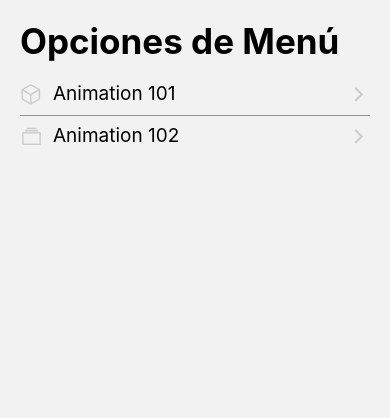
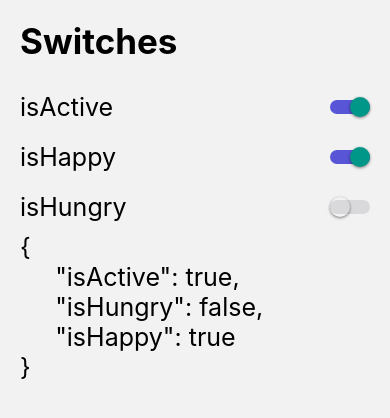
Before and after one commit to Neonikz/react-native-components, a React Native app: screen /SwitchScreen in a window 390 px wide. Shown: the top 418 px of the page. Built offline with nearby package versions, Linux system fonts and the light colour scheme.

Commit message:
switch component done

```diff
--- /dev/null
+++ b/src/components/CustomSwitch.tsx
@@ -0,0 +1,25 @@
+import React, { useState } from 'react'
+import { Switch, Platform } from 'react-native';
+
+interface CustomSwitchProps {
+    isOn: boolean;
+    onChange: (value: boolean) => void;
+}
+export const CustomSwitch = ({ isOn, onChange }: CustomSwitchProps) => {
+
+    const [isEnabled, setIsEnabled] = useState(isOn)
+    const toggleSwitch = () => {
+        setIsEnabled(!isEnabled)
+        onChange(!isEnabled)
+    };
+
+    return (
+        <Switch
+            trackColor={{ false: '#D9D9DB', true: '#5856D6' }}
+            thumbColor={(Platform.OS === 'android') ? '#5856D6' : ''}
+            // ios_backgroundColor="#3e3e3e"
+            onValueChange={toggleSwitch}
+            value={isEnabled}
+        />
+    )
+}
--- a/src/components/FlatListMenuItem.tsx
+++ b/src/components/FlatListMenuItem.tsx
@@ -23,7 +23,7 @@
                 <Icon
                     name={menuItem.icon}
                     size={23}
-                    color='#ccc'
+                    color='#5856D6'
                 />
 
                 <Text style={styles.itemText}>{menuItem.name}</Text>
@@ -34,7 +34,7 @@
                     // style={styles.arrowIcon}
                     name='chevron-forward-outline'
                     size={23}
-                    color='#ccc'
+                    color='#5856D6'
                 />
             </View>
         </TouchableOpacity>
--- /dev/null
+++ b/src/components/HeaderTitle.tsx
@@ -0,0 +1,19 @@
+import React from 'react'
+import { View, Text } from 'react-native';
+import { styles } from '../theme/appTheme';
+import { useSafeAreaInsets } from 'react-native-safe-area-context';
+
+interface HeaderTitleProps {
+    title: string;
+}
+
+export const HeaderTitle = ({ title }: HeaderTitleProps) => {
+
+    const { top } = useSafeAreaInsets()
+
+    return (
+        <View style={{ marginTop: top + 20, marginBottom: 20 }}>
+            <Text style={styles.title}>{title}</Text>
+        </View>
+    )
+}
--- /dev/null
+++ b/src/data/menuItems.tsx
@@ -0,0 +1,19 @@
+import { MenuItem } from "../interfaces/appInterfaces";
+
+export const menuItems: MenuItem[] = [
+    {
+        name: 'Animation 101',
+        icon: 'cube-outline',
+        component: 'Animation101Screen'
+    },
+    {
+        name: 'Animation 102',
+        icon: 'albums-outline',
+        component: 'Animation102Screen'
+    },
+    {
+        name: 'Switches',
+        icon: 'toggle-outline',
+        component: 'SwitchScreen'
+    },
+]
--- a/src/navigation/Navigator.tsx
+++ b/src/navigation/Navigator.tsx
@@ -3,6 +3,7 @@
 import HomeScreen from '../screens/HomeScreen';
 import Animation101Screen from '../screens/Animation101Screen';
 import Animation102Screen from '../screens/Animation102Screen';
+import { SwitchScreen } from '../screens/SwitchScreen';
 
 const Stack = createStackNavigator();
 
@@ -16,6 +17,7 @@
             <Stack.Screen name="HomeScreen" component={HomeScreen} />
             <Stack.Screen name="Animation101Screen" component={Animation101Screen} />
             <Stack.Screen name="Animation102Screen" component={Animation102Screen} />
+            <Stack.Screen name="SwitchScreen" component={SwitchScreen} />
         </Stack.Navigator>
     );
 }
--- a/src/screens/HomeScreen.tsx
+++ b/src/screens/HomeScreen.tsx
@@ -1,35 +1,12 @@
 import React from 'react';
-import { View, FlatList, Text } from 'react-native';
+import { View, FlatList } from 'react-native';
 import { styles } from '../theme/appTheme';
-import { useSafeAreaInsets } from 'react-native-safe-area-context';
-import { MenuItem } from '../interfaces/appInterfaces';
 import FlatListMenuItem from '../components/FlatListMenuItem';
-
-const menuItems: MenuItem[] = [
-    {
-        name: 'Animation 101',
-        icon: 'cube-outline',
-        component: 'Animation101Screen'
-    },
-    {
-        name: 'Animation 102',
-        icon: 'albums-outline',
-        component: 'Animation102Screen'
-    },
-]
+import { menuItems } from '../data/menuItems';
+import { HeaderTitle } from '../components/HeaderTitle';
 
 const HomeScreen = () => {
 
-    const { top } = useSafeAreaInsets()
-
-
-    const renderListHeader = () => {
-        return (
-            <View style={{ marginTop: top + 20, marginBottom: 20 }}>
-                <Text style={styles.title}>Opciones de Menú</Text>
-            </View>
-        )
-    }
 
     const itemSeparator = () => {
         return (
@@ -50,7 +27,7 @@
                 data={menuItems}
                 renderItem={({ item }) => <FlatListMenuItem menuItem={item} />}
                 keyExtractor={item => item.name}
-                ListHeaderComponent={renderListHeader}
+                ListHeaderComponent={() => <HeaderTitle title="Opciones de menú" />}
                 ItemSeparatorComponent={itemSeparator}
             />
         </View>
--- /dev/null
+++ b/src/screens/SwitchScreen.tsx
@@ -0,0 +1,61 @@
+import React, { useState } from 'react'
+import { View, Text, StyleSheet } from 'react-native';
+import { HeaderTitle } from '../components/HeaderTitle';
+import { CustomSwitch } from '../components/CustomSwitch';
+
+export const SwitchScreen = () => {
+
+    const [state, setState] = useState({
+        isActive: true,
+        isHungry: false,
+        isHappy: true,
+    })
+
+    const { isActive, isHappy, isHungry } = state;
+
+    const onChange = (value: boolean, field: string) => {
+        setState({
+            ...state,
+            [field]: value,
+        })
+    }
+
+    return (
+        <View style={{ marginHorizontal: 20 }}>
+
+            <HeaderTitle title="Switches" />
+
+            <View style={styles.switchRow}>
+                <Text style={styles.switchText}>isActive</Text>
+                <CustomSwitch isOn={isActive} onChange={(value) => onChange(value, 'isActive')} />
+            </View>
+            <View style={styles.switchRow}>
+                <Text style={styles.switchText}>isHappy</Text>
+                <CustomSwitch isOn={isHappy} onChange={(value) => onChange(value, 'isHappy')} />
+            </View>
+            <View style={styles.switchRow}>
+                <Text style={styles.switchText}>isHungry</Text>
+                <CustomSwitch isOn={isHungry} onChange={(value) => onChange(value, 'isHungry')} />
+            </View>
+
+
+            <Text style={styles.switchText}>
+                {JSON.stringify(state, null, 5)}
+            </Text>
+
+        </View>
+    )
+}
+
+const styles = StyleSheet.create({
+    switchRow: {
+        flexDirection: 'row',
+        justifyContent: 'space-between',
+        alignItems: 'center',
+        marginVertical: 10,
+    },
+    switchText: {
+        fontSize: 25,
+        color: '#000'
+    },
+});
```
